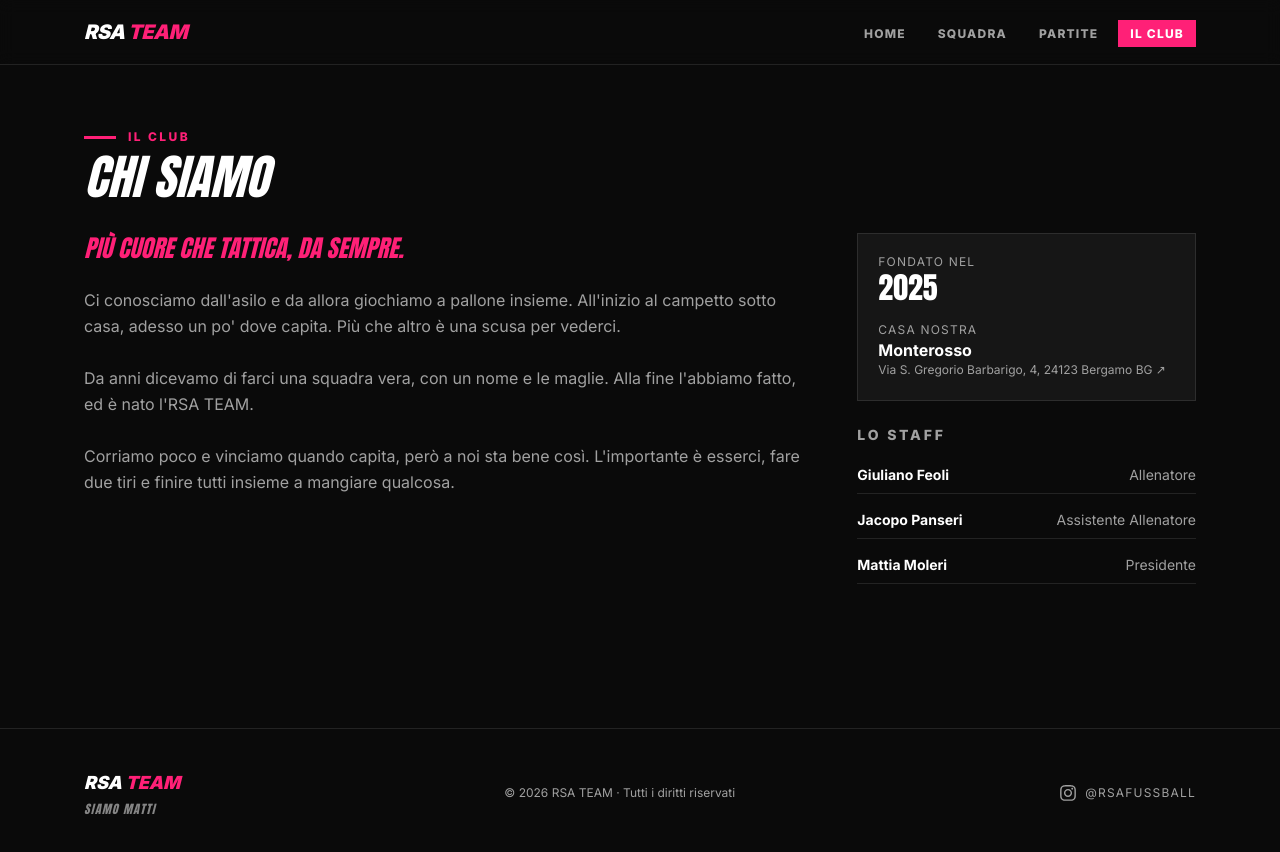
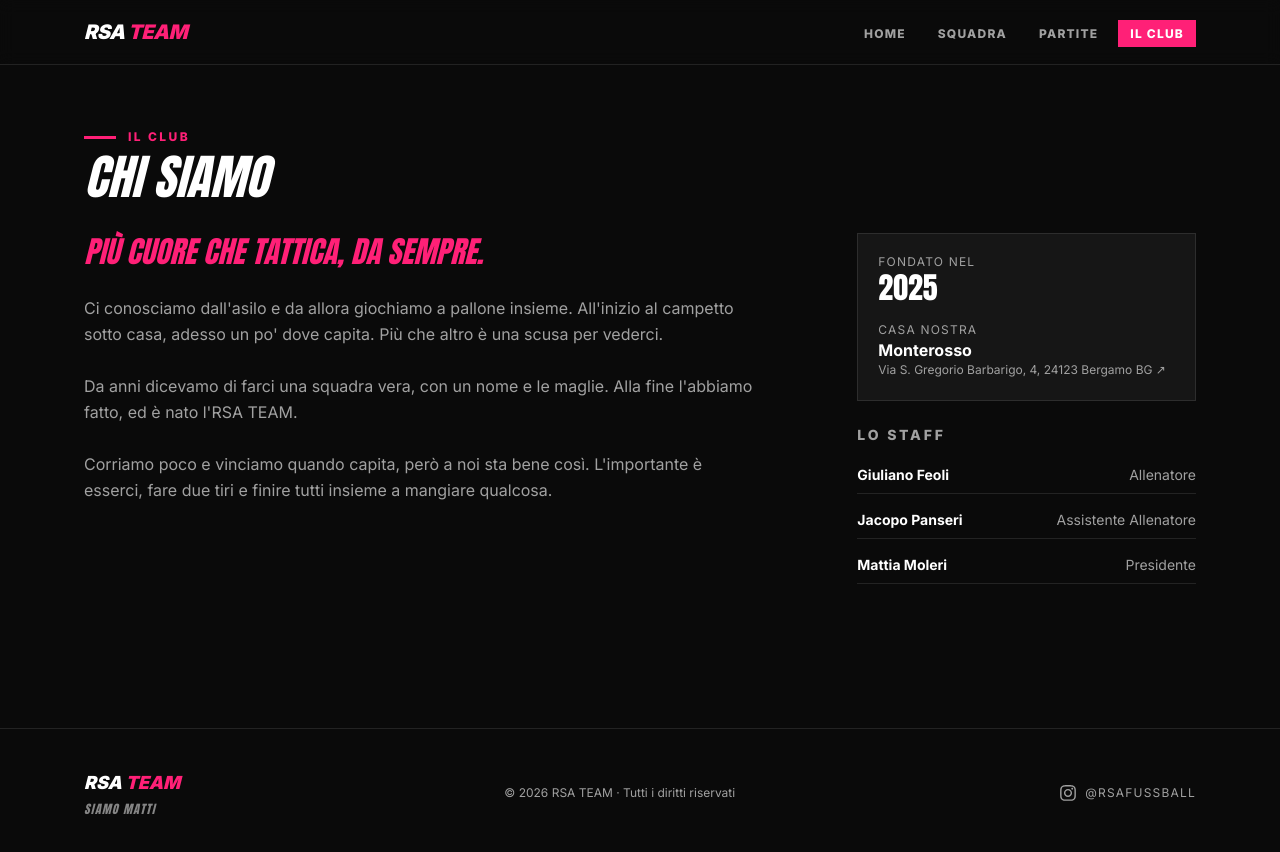
Before and after one commit to hihelloluigi/rsa-team, a Next.js app: page /club in a window 1280 px wide. Shown: the top 852 px of the page. Built offline with nearby package versions, Linux system fonts and the light colour scheme.

Commit message:
style: responsive polish for club section (tagline scale, readable line length, staff row spacing)

```diff
--- a/src/app/club/page.tsx
+++ b/src/app/club/page.tsx
@@ -13,8 +13,8 @@ export default function ClubPage() {
         <div className="lg:col-span-2">
           <Reveal>
             <div>
-              <p className="text-2xl font-display italic uppercase text-accent leading-tight">{club.tagline}</p>
-              <p className="mt-6 text-muted leading-relaxed whitespace-pre-line">{club.about}</p>
+              <p className="text-2xl sm:text-3xl font-display italic uppercase text-accent leading-tight">{club.tagline}</p>
+              <p className="mt-6 max-w-2xl text-muted leading-relaxed whitespace-pre-line">{club.about}</p>
             </div>
           </Reveal>
         </div>
@@ -46,9 +46,9 @@ export default function ClubPage() {
               <h3 className="text-sm font-extrabold uppercase tracking-[0.2em] text-muted mb-3">Lo staff</h3>
               <ul className="space-y-2">
                 {club.staff.map((s) => (
-                  <li key={s.name} className="flex justify-between border-b border-white/10 py-2 text-sm">
+                  <li key={s.name} className="flex items-baseline justify-between gap-4 border-b border-white/10 py-2 text-sm">
                     <span className="font-bold">{s.name}</span>
-                    <span className="text-muted">{s.role}</span>
+                    <span className="text-right text-muted">{s.role}</span>
                   </li>
                 ))}
               </ul>
```
